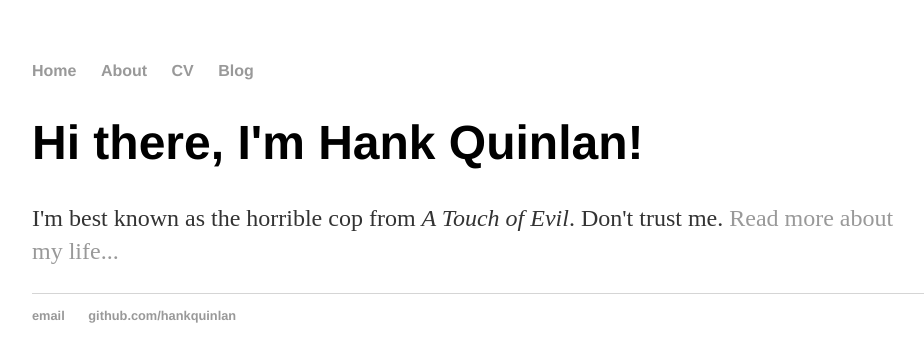
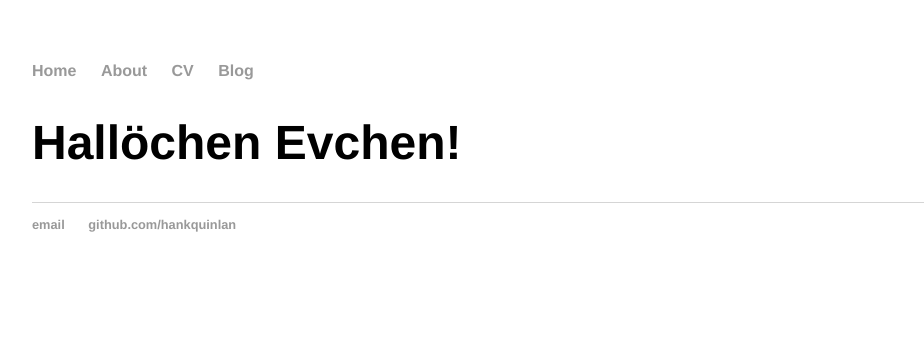
Before and after one commit to jeinhoff/jeinhoff.github.io, a Jekyll site: the page built from index.html, in a window 1280 px wide. Shown: the top 362 px of the page, without its empty margins (160-1084 px from the left). Built offline with Jekyll 4.4.1, drawn with Linux system fonts in a browser that asks for light colours.

Commit message:
Update index.html

```diff
--- a/index.html
+++ b/index.html
@@ -1,9 +1,8 @@
 ---
 layout: default
-title: Hank Quinlan, Horrible Cop
+title: Jan L. Einhoff
 ---
 
 		<div class="blurb">
-			<h1>Hi there, I'm Hank Quinlan!</h1>
-			<p>I'm best known as the horrible cop from <em>A Touch of Evil</em>. Don't trust me. <a href="/about">Read more about my life...</a></p>
+			<h1>Hallöchen Evchen!</h1>
 		</div>
```
